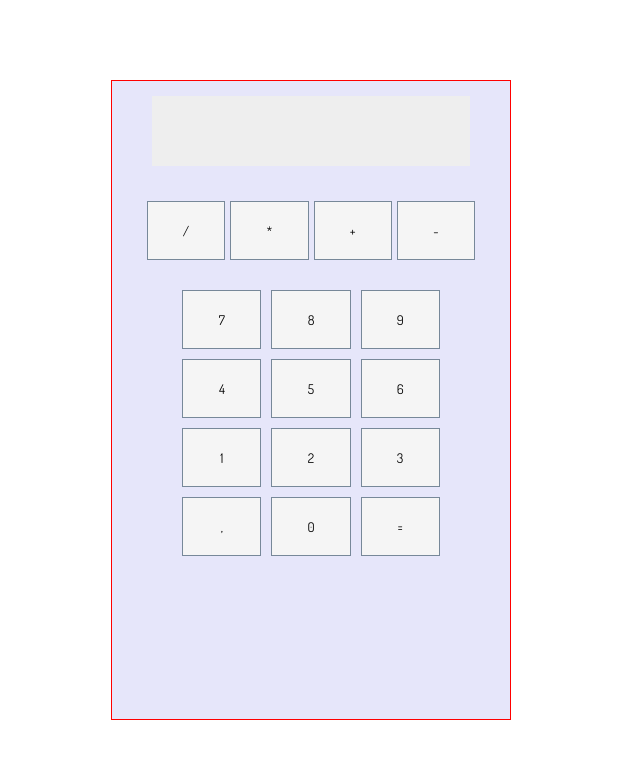
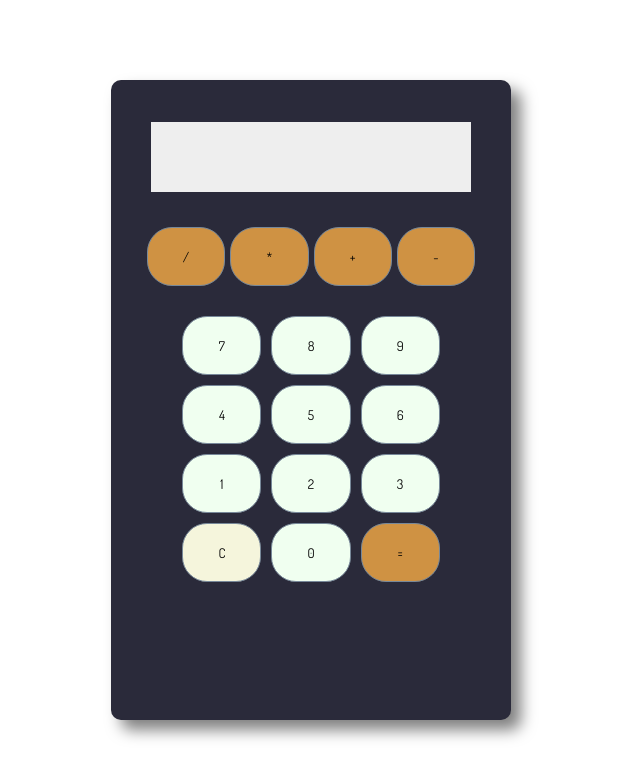
Before and after one commit to kauamunizz/13.Calculadora, a plain HTML site: page index.html in a window 1280 px wide. Shown: the whole page, without its empty margins (329-969 px from the left). Drawn offline with Linux system fonts and the light colour scheme.

Commit message:
correcao

```diff
--- a/css/style.css
+++ b/css/style.css
@@ -19,17 +19,18 @@
     display: flex;
     flex-direction: column;
     align-items: center;
-    background-color: #E6E6FA;
+    background-color: #2a2a3a;
     width: 400px;
     height: 80vh;
-    border: 1px solid red;
+    border-radius: 10px;
+    box-shadow: 10px 10px 15px rgba(0, 0, 0, .5);
 }
 
 .container .calculadora .visor {
     background-color: #eee;
     width: 80%;
     height: 70px;
-    margin: 15px 0 10px;
+    margin: 42px 0 10px;
     display: flex;
     align-items: center;
     justify-content: flex-end;
@@ -49,6 +50,7 @@
 .container .calculadora .botoes button{
     border: 1px solid #778899;
     background-color: #f5f5f5;
+    border-radius: 25px;
     padding: 20px 35px;
 }
 
@@ -59,8 +61,20 @@
     margin: 25px 0;
 }
 
+.container .calculadora .botoes .operadores button, #igual {
+    background-color: #cf9243;
+}
+
 .container .calculadora .botoes .numeros {
     display: grid;
     grid-template-columns: repeat(3, 1fr);
     grid-gap: 10px;
 }
+
+.container .calculadora .botoes .numeros button {
+    background-color: #f0fff0;
+}
+
+.container .calculadora .botoes .numeros #del {
+    background-color: #f5f5dc;
+}
--- a/index.html
+++ b/index.html
@@ -22,17 +22,17 @@
                         <button id="subtracao">-</button>
                     </div>
                     <div class="numeros">
-                        <button id="num7">7</button>
-                        <button id="num8">8</button>
-                        <button id="num9">9</button>
-                        <button id="num4">4</button>
-                        <button id="num5">5</button>
-                        <button id="num6">6</button>
-                        <button id="num1">1</button>
-                        <button id="num2">2</button>
-                        <button id="num3">3</button>
-                        <button id="virgula">,</button>
-                        <button id="num0">0</button>
+                        <button>7</button>
+                        <button>8</button>
+                        <button>9</button>
+                        <button>4</button>
+                        <button>5</button>
+                        <button>6</button>
+                        <button>1</button>
+                        <button>2</button>
+                        <button>3</button>
+                        <button id="del">C</button>
+                        <button>0</button>
                         <button id="igual">=</button>
                     </div>
                 </div>
--- a/js/scripts.js
+++ b/js/scripts.js
@@ -6,14 +6,13 @@ botoes.forEach(botao => {
         const resultado = document.getElementById('resultado');
 
         resultado.innerText += elemento.innerText;
+    })
 
+    document.getElementById('igual').addEventListener('click', () => {
+        resultado.innerText = eval(resultado.innerText);
     })
-    igual.addEventListener('click', () => {
-        resultado.innerText = eval(resultado.innerText);
+
+    document.getElementById('del').addEventListener('click', () => {
+        resultado.innerText =  resultado.innerText.slice(0, resultado.innerText.length-1);
+    })
 })
-})
-
-// function calcular() {
-    //     let numeros = resultado.innerText
-    //     eval(numeros);
-    // }
```
